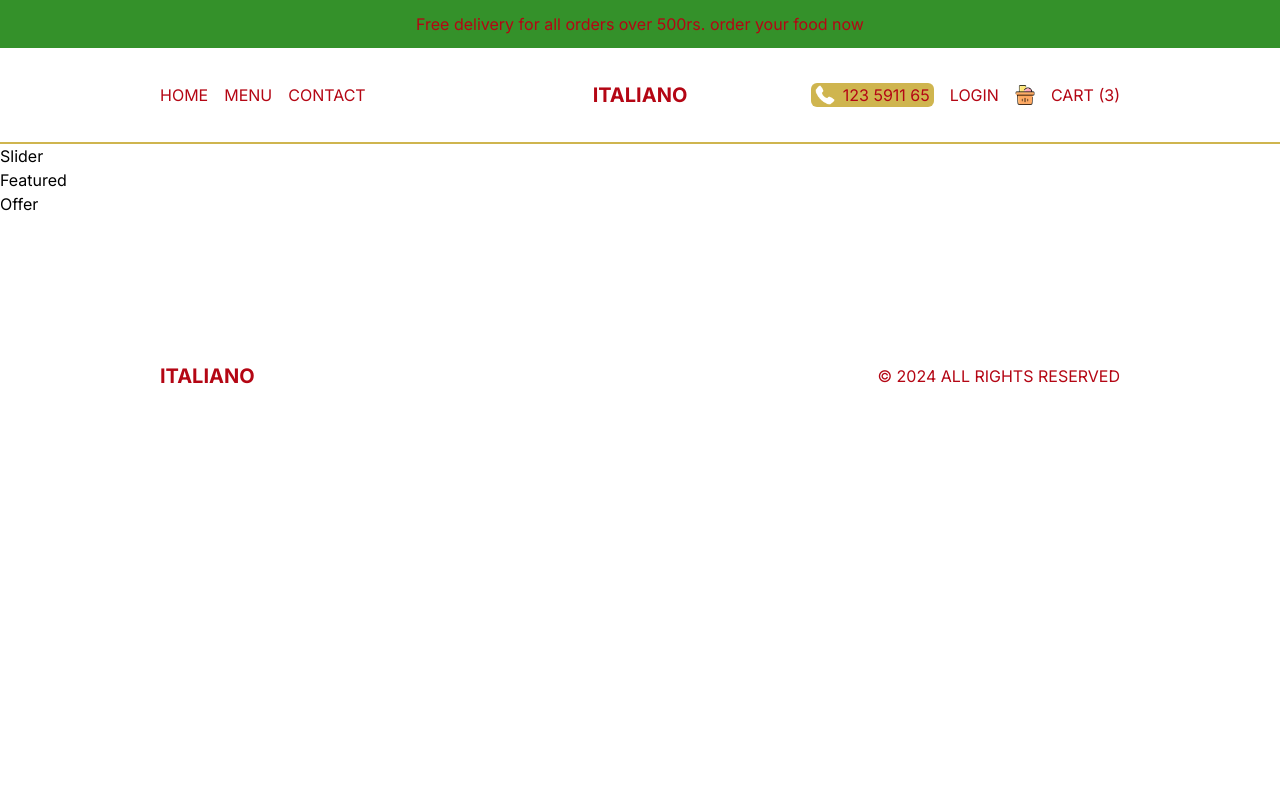
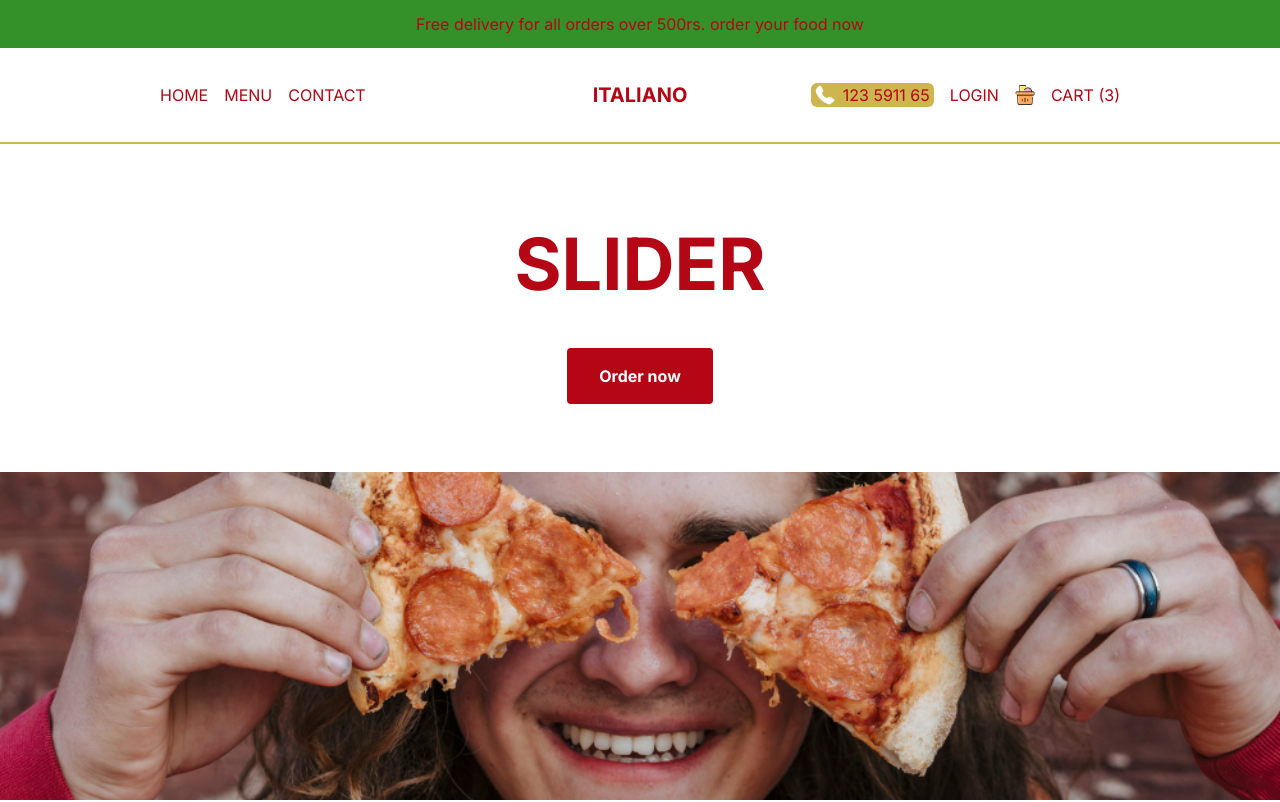
Before and after one commit to ASK-Baloch/Italiano, a Next.js app: page / in a window 1280 px wide. Shown: the top 802 px of the page. Built offline with nearby package versions, Linux system fonts and the light colour scheme.

Commit message:
working on slider of main page

```diff
--- a/src/components/Slider.tsx
+++ b/src/components/Slider.tsx
@@ -1,9 +1,42 @@
-import React from 'react'
+"use client";
+import Image from "next/image";
+import React, { useState } from "react";
+
+const data = [
+  {
+    id:1,
+    title:"always fresh & delicious crispy & spicy hot",
+    image:"/slide1.png"
+  },
+  {
+    id:2,
+    title:"we deliver your order in 30 minutes",
+    image:"/slide2.png"
+  },
+  {
+    id:3,
+    title:"the best italian pizza in town",
+    image:"/slide3.png"
+  }
+]
 
 const Slider = () => {
+  const [slide, setSlide] = useState(0);
   return (
-    <div>Slider</div>
-  )
-}
+    <div className="flex flex-col h-[calc(100vh-6rem)] md:h-[calc(100vh-9rem)]">
+      {/*  TEXT CONTAINER */}
+      <div className="text-[#B40614] h-1/2 flex items-center justify-center flex-col gap-8 font-bold">
+        <h1 className="text-5xl text-center uppercase p-4 md:text-6xl xl:text-7xl">
+          Slider
+        </h1>
+        <button className="bg-[#B40614] text-white py-4 px-8 rounded">Order now</button>
+      </div>
+      {/*  IMAGE CONTAINER */}
+      <div className="h-1/2 relative w-full">
+        <Image src="/slide1.png" alt="slider" fill className="object-cover" />
+      </div>
+    </div>
+  );
+};
 
-export default Slider
+export default Slider;
```
